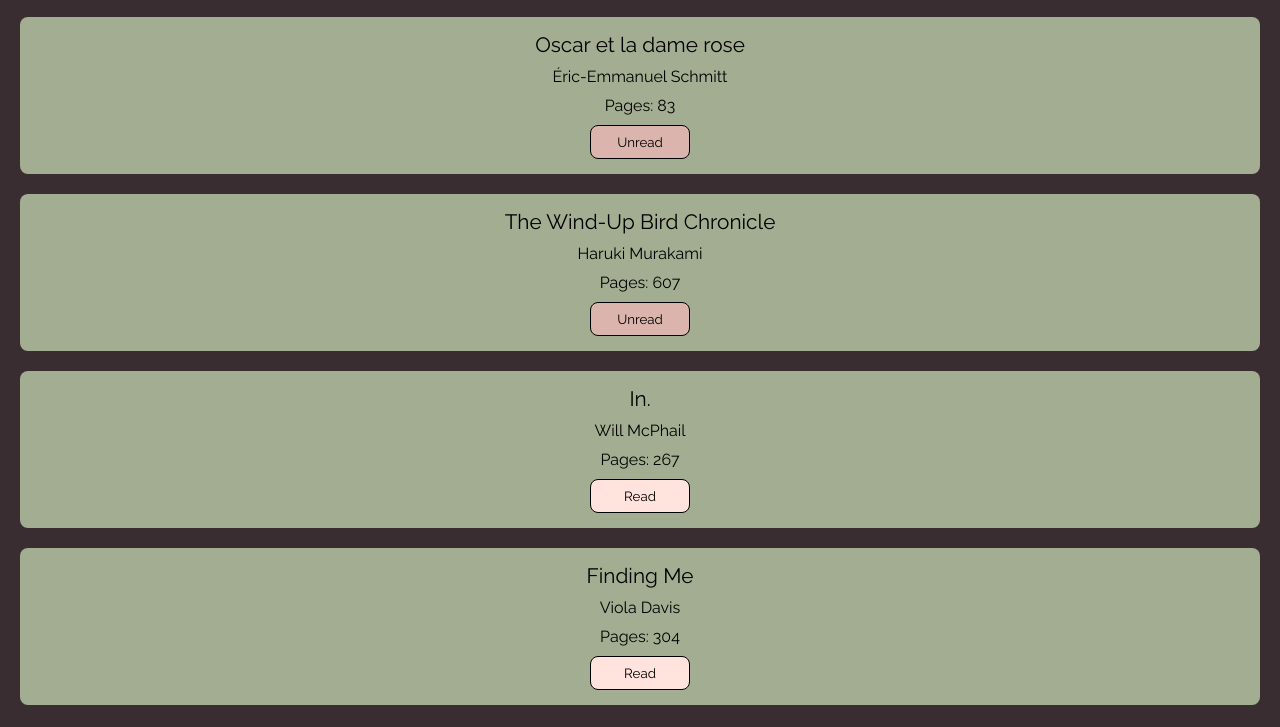
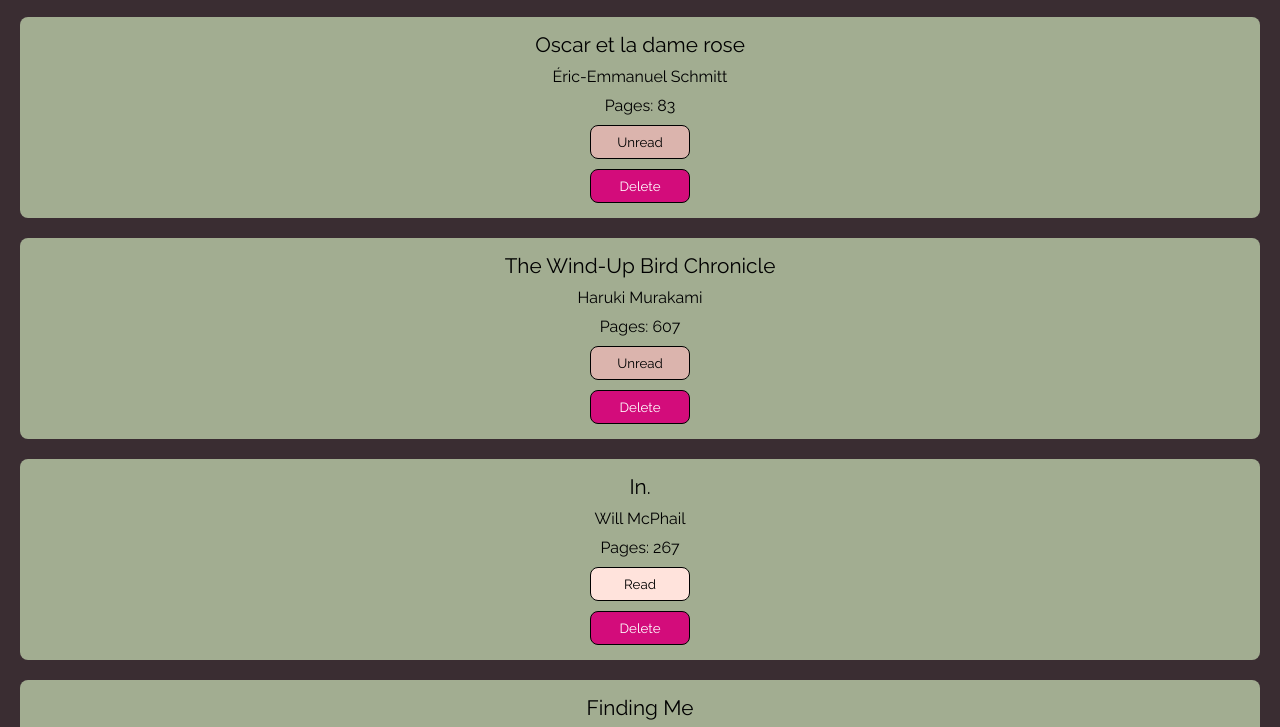
Before and after one commit to jooo-lee/library, a plain HTML site: page index.html in a window 1280 px wide. Shown: the part 60-787 px from the top of the page. Drawn offline with Linux system fonts and the light colour scheme.

Commit message:
Create and style delete book buttons

```diff
--- a/script.js
+++ b/script.js
@@ -51,6 +51,10 @@ function createCard(book) {
         }
     });
 
+    // Create and add delete book button
+    const deleteBtn = createDeleteBtn();
+    card.appendChild(deleteBtn);
+
     return card;
 }
 
@@ -67,6 +71,13 @@ function createReadBtn(read) {
     const btn = document.createElement("button");
     btn.textContent = read ? "Read" : "Unread";
     if (!read) btn.classList.toggle("unread");
+    return btn;
+}
+
+function createDeleteBtn() {
+    const btn = document.createElement("button");
+    btn.textContent = "Delete";
+    btn.classList.add("delete");
     return btn;
 }
 
--- a/styles.css
+++ b/styles.css
@@ -138,7 +138,7 @@ h1 {
     font-size: 1.3rem;
 }
 
-.card > button {
+.card button {
     padding: 8px;
     border: 1px solid black;
     border-radius: var(--border-radius);
@@ -146,8 +146,11 @@ h1 {
     background-color: #FFE3DC;
 }
 
-.card > .unread {
+.card .unread {
     background-color: #DBB4AD;
 }
 
-/* #D30C7B for remove btn */
+.card .delete {
+    color: white;
+    background-color: #D30C7B;
+}
```
